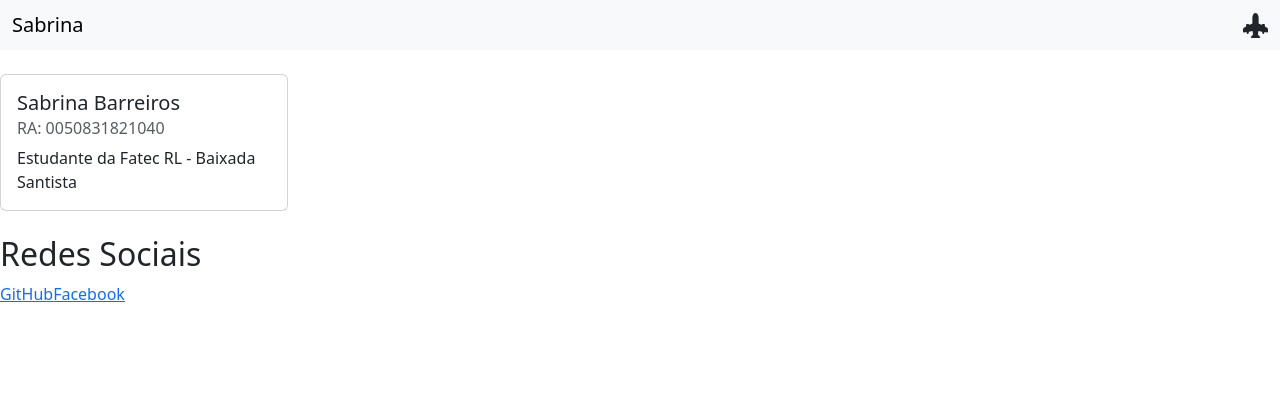
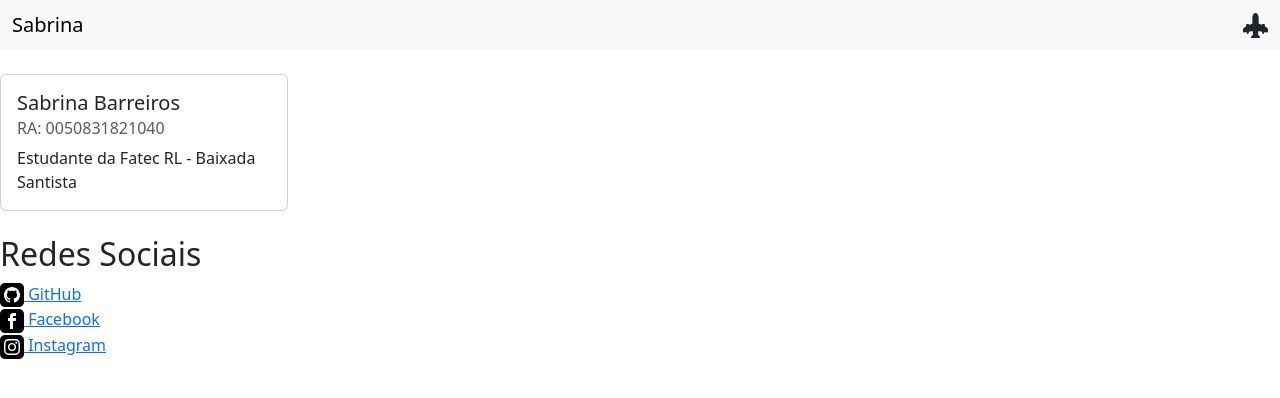
Before and after one commit to Sabrina-barreiros/Tarefa-Bootstrap, an Angular app: page / in a window 1280 px wide. Shown: the top 398 px of the page. Built offline with nearby package versions, Linux system fonts and the light colour scheme.

Commit message:
1 file modified

```diff
--- a/src/app/footer/footer.component.html
+++ b/src/app/footer/footer.component.html
@@ -2,6 +2,18 @@
 
 <h2>Redes Sociais</h2>
 
-<a href="https://github.com/Sabrina-barreiros?tab=repositories" target="_blank" >GitHub</a>
+<div>
+<svg xmlns="http://www.w3.org/2000/svg" width="24" height="24" viewBox="0 0 24 24"><path d="M19 0h-14c-2.761 0-5 2.239-5 5v14c0 2.761 2.239 5 5 5h14c2.762 0 5-2.239 5-5v-14c0-2.761-2.238-5-5-5zm-4.466 19.59c-.405.078-.534-.171-.534-.384v-2.195c0-.747-.262-1.233-.55-1.481 1.782-.198 3.654-.875 3.654-3.947 0-.874-.312-1.588-.823-2.147.082-.202.356-1.016-.079-2.117 0 0-.671-.215-2.198.82-.64-.18-1.324-.267-2.004-.271-.68.003-1.364.091-2.003.269-1.528-1.035-2.2-.82-2.2-.82-.434 1.102-.16 1.915-.077 2.118-.512.56-.824 1.273-.824 2.147 0 3.064 1.867 3.751 3.645 3.954-.229.2-.436.552-.508 1.07-.457.204-1.614.557-2.328-.666 0 0-.423-.768-1.227-.825 0 0-.78-.01-.055.487 0 0 .525.246.889 1.17 0 0 .463 1.428 2.688.944v1.489c0 .211-.129.459-.528.385-3.18-1.057-5.472-4.056-5.472-7.59 0-4.419 3.582-8 8-8s8 3.581 8 8c0 3.533-2.289 6.531-5.466 7.59z"/></svg>
+<a href="https://github.com/Sabrina-barreiros?tab=repositories" target="_blank" > GitHub</a>
+</div>
 
-<a href="https://pt-br.facebook.com/" target="_blank">Facebook</a>
+<div>
+  <svg xmlns="http://www.w3.org/2000/svg" width="24" height="24" viewBox="0 0 24 24"><path d="M19 0h-14c-2.761 0-5 2.239-5 5v14c0 2.761 2.239 5 5 5h14c2.762 0 5-2.239 5-5v-14c0-2.761-2.238-5-5-5zm-3 7h-1.924c-.615 0-1.076.252-1.076.889v1.111h3l-.238 3h-2.762v8h-3v-8h-2v-3h2v-1.923c0-2.022 1.064-3.077 3.461-3.077h2.539v3z"/></svg>
+<a href="https://pt-br.facebook.com/" target="_blank"> Facebook</a>
+</div>
+
+<div>
+  <svg xmlns="http://www.w3.org/2000/svg" width="24" height="24" viewBox="0 0 24 24"><path d="M15.233 5.488c-.843-.038-1.097-.046-3.233-.046s-2.389.008-3.232.046c-2.17.099-3.181 1.127-3.279 3.279-.039.844-.048 1.097-.048 3.233s.009 2.389.047 3.233c.099 2.148 1.106 3.18 3.279 3.279.843.038 1.097.047 3.233.047 2.137 0 2.39-.008 3.233-.046 2.17-.099 3.18-1.129 3.279-3.279.038-.844.046-1.097.046-3.233s-.008-2.389-.046-3.232c-.099-2.153-1.111-3.182-3.279-3.281zm-3.233 10.62c-2.269 0-4.108-1.839-4.108-4.108 0-2.269 1.84-4.108 4.108-4.108s4.108 1.839 4.108 4.108c0 2.269-1.839 4.108-4.108 4.108zm4.271-7.418c-.53 0-.96-.43-.96-.96s.43-.96.96-.96.96.43.96.96-.43.96-.96.96zm-1.604 3.31c0 1.473-1.194 2.667-2.667 2.667s-2.667-1.194-2.667-2.667c0-1.473 1.194-2.667 2.667-2.667s2.667 1.194 2.667 2.667zm4.333-12h-14c-2.761 0-5 2.239-5 5v14c0 2.761 2.239 5 5 5h14c2.762 0 5-2.239 5-5v-14c0-2.761-2.238-5-5-5zm.952 15.298c-.132 2.909-1.751 4.521-4.653 4.654-.854.039-1.126.048-3.299.048s-2.444-.009-3.298-.048c-2.908-.133-4.52-1.748-4.654-4.654-.039-.853-.048-1.125-.048-3.298 0-2.172.009-2.445.048-3.298.134-2.908 1.748-4.521 4.654-4.653.854-.04 1.125-.049 3.298-.049s2.445.009 3.299.048c2.908.133 4.523 1.751 4.653 4.653.039.854.048 1.127.048 3.299 0 2.173-.009 2.445-.048 3.298z"/></svg>
+
+  <a href="https://www.instagram.com/" target="_blank"> Instagram</a>
+</div>
```
